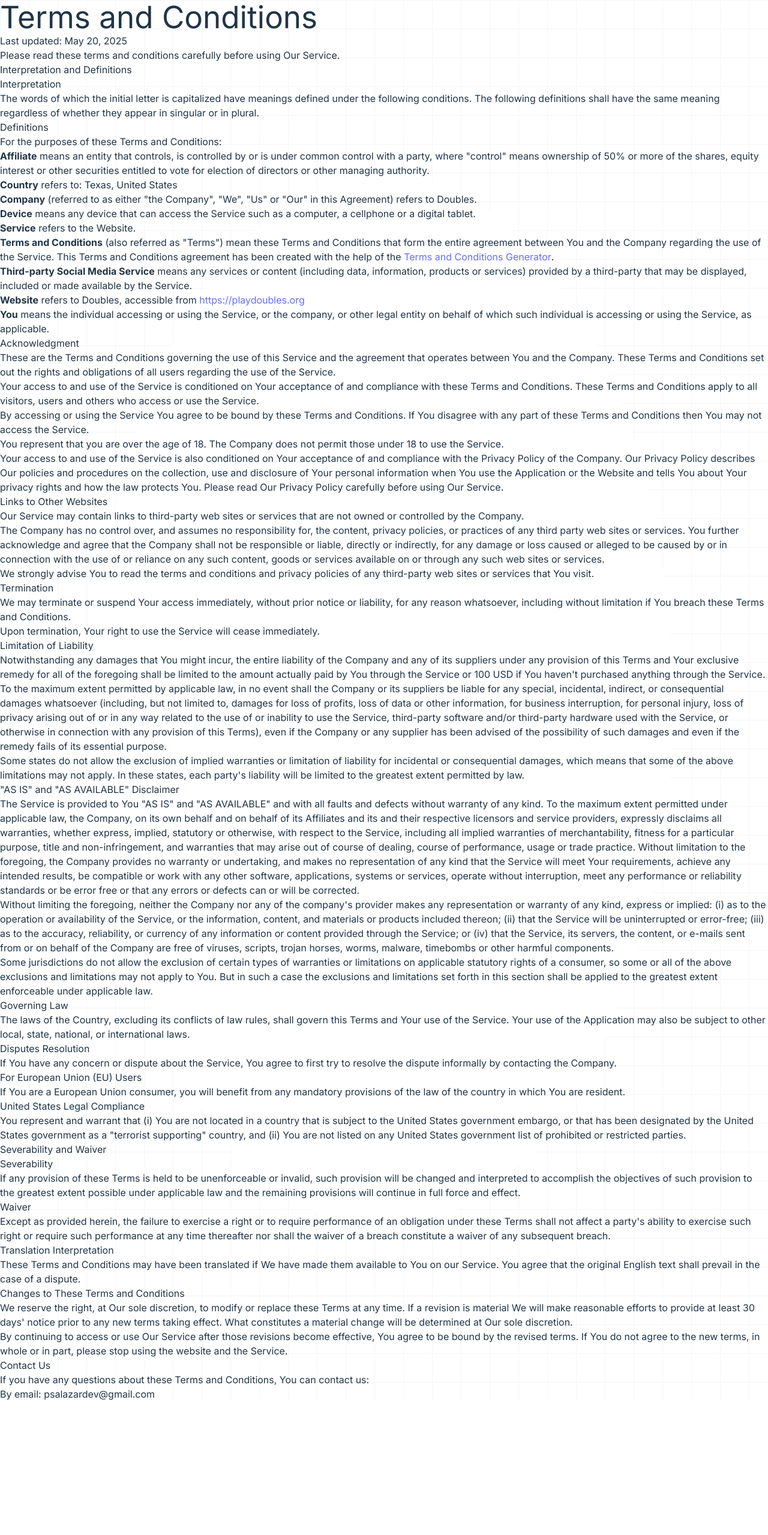
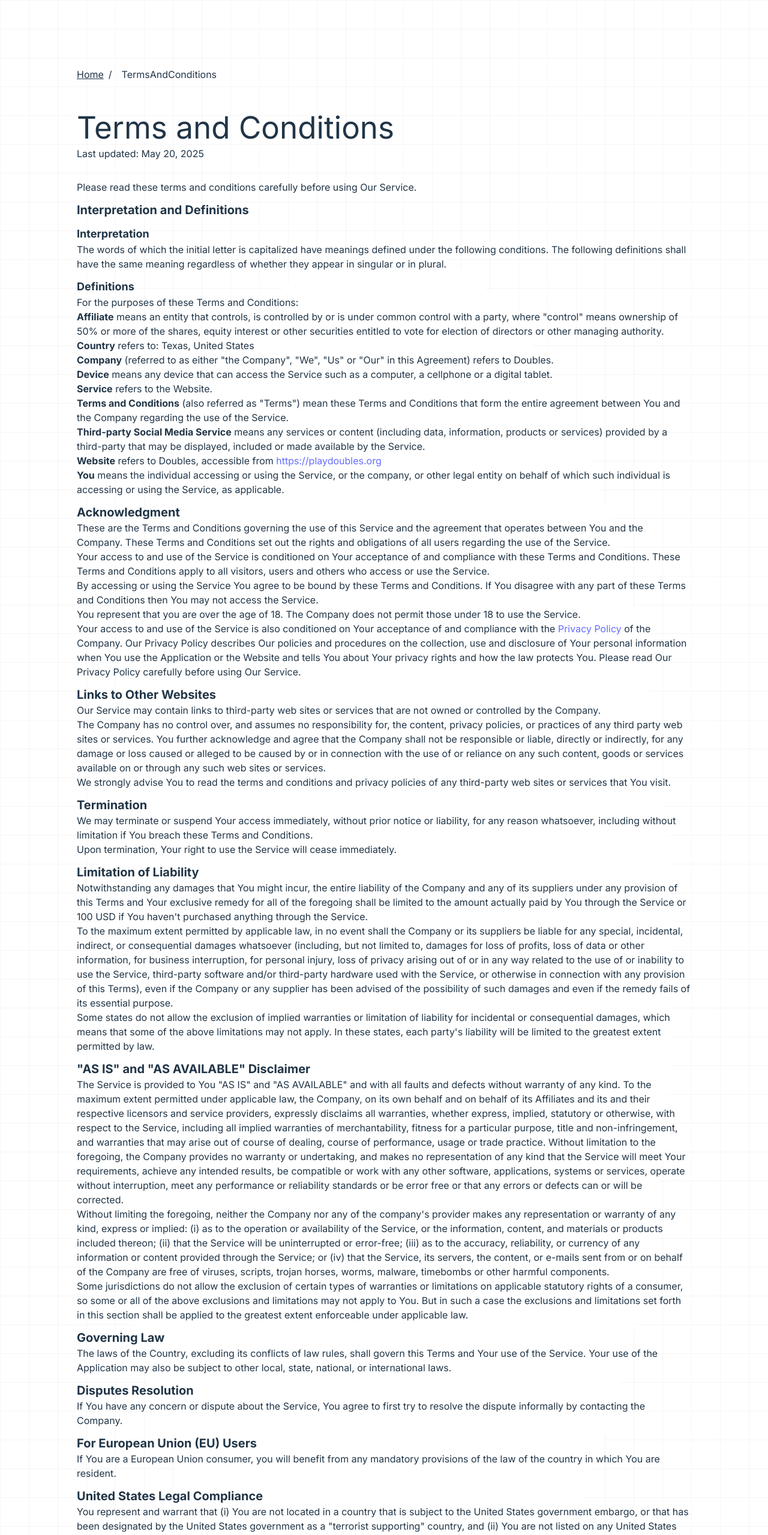
Before and after one commit to patriciosebastian/doubles, a React (Vite) app: page /terms in a window 1280 px wide. Shown: the top 2559 px of the page at 60% size. Before the commit the page ends 2336 px from the top, so only its background shows below. Built offline with nearby package versions, Linux system fonts and the light colour scheme.

Commit message:
added Breadcrumbs to TermsAndConditions and updated copy on the page

```diff
--- a/src/pages/TermsAndConditions.jsx
+++ b/src/pages/TermsAndConditions.jsx
@@ -1,13 +1,26 @@
+import { Link } from "react-router";
+import BreadCrumbs from "../components/BreadCrumbs"
+
 export default function TermsAndConditions() {
+  const paths = [
+    { name: 'Home', url: '/' },
+    { name: 'TermsAndConditions', url: '' },
+  ];
+
   return (
-    <>
-      <h1>Terms and Conditions</h1>
-      <p>Last updated: May 20, 2025</p>
+    <div className="w-4/5 mx-auto mb-12">
+      <BreadCrumbs
+        paths={paths}
+        className="mt-28 mb-12"
+      />
+
+      <h1 className="mb-1">Terms and Conditions</h1>
+      <p className="mb-8">Last updated: May 20, 2025</p>
       <p>Please read these terms and conditions carefully before using Our Service.</p>
-      <h2>Interpretation and Definitions</h2>
-      <h3>Interpretation</h3>
+      <h2 className="text-xl font-semibold mt-3">Interpretation and Definitions</h2>
+      <h3 className="text-lg font-semibold mt-3">Interpretation</h3>
       <p>The words of which the initial letter is capitalized have meanings defined under the following conditions. The following definitions shall have the same meaning regardless of whether they appear in singular or in plural.</p>
-      <h3>Definitions</h3>
+      <h3 className="text-lg font-semibold mt-3">Definitions</h3>
       <p>For the purposes of these Terms and Conditions:</p>
       <ul>
       <li>
@@ -26,7 +39,7 @@ export default function TermsAndConditions() {
       <p><strong>Service</strong> refers to the Website.</p>
       </li>
       <li>
-      <p><strong>Terms and Conditions</strong> (also referred as &quot;Terms&quot;) mean these Terms and Conditions that form the entire agreement between You and the Company regarding the use of the Service. This Terms and Conditions agreement has been created with the help of the <a href="https://www.termsfeed.com/terms-conditions-generator/" target="_blank">Terms and Conditions Generator</a>.</p>
+      <p><strong>Terms and Conditions</strong> (also referred as &quot;Terms&quot;) mean these Terms and Conditions that form the entire agreement between You and the Company regarding the use of the Service.</p>
       </li>
       <li>
       <p><strong>Third-party Social Media Service</strong> means any services or content (including data, information, products or services) provided by a third-party that may be displayed, included or made available by the Service.</p>
@@ -38,51 +51,51 @@ export default function TermsAndConditions() {
       <p><strong>You</strong> means the individual accessing or using the Service, or the company, or other legal entity on behalf of which such individual is accessing or using the Service, as applicable.</p>
       </li>
       </ul>
-      <h2>Acknowledgment</h2>
+      <h2 className="text-xl font-semibold mt-3">Acknowledgment</h2>
       <p>These are the Terms and Conditions governing the use of this Service and the agreement that operates between You and the Company. These Terms and Conditions set out the rights and obligations of all users regarding the use of the Service.</p>
       <p>Your access to and use of the Service is conditioned on Your acceptance of and compliance with these Terms and Conditions. These Terms and Conditions apply to all visitors, users and others who access or use the Service.</p>
       <p>By accessing or using the Service You agree to be bound by these Terms and Conditions. If You disagree with any part of these Terms and Conditions then You may not access the Service.</p>
       <p>You represent that you are over the age of 18. The Company does not permit those under 18 to use the Service.</p>
-      <p>Your access to and use of the Service is also conditioned on Your acceptance of and compliance with the Privacy Policy of the Company. Our Privacy Policy describes Our policies and procedures on the collection, use and disclosure of Your personal information when You use the Application or the Website and tells You about Your privacy rights and how the law protects You. Please read Our Privacy Policy carefully before using Our Service.</p>
-      <h2>Links to Other Websites</h2>
+      <p>Your access to and use of the Service is also conditioned on Your acceptance of and compliance with the <Link to="/privacy-policy">Privacy Policy</Link> of the Company. Our Privacy Policy describes Our policies and procedures on the collection, use and disclosure of Your personal information when You use the Application or the Website and tells You about Your privacy rights and how the law protects You. Please read Our Privacy Policy carefully before using Our Service.</p>
+      <h2 className="text-xl font-semibold mt-3">Links to Other Websites</h2>
       <p>Our Service may contain links to third-party web sites or services that are not owned or controlled by the Company.</p>
       <p>The Company has no control over, and assumes no responsibility for, the content, privacy policies, or practices of any third party web sites or services. You further acknowledge and agree that the Company shall not be responsible or liable, directly or indirectly, for any damage or loss caused or alleged to be caused by or in connection with the use of or reliance on any such content, goods or services available on or through any such web sites or services.</p>
       <p>We strongly advise You to read the terms and conditions and privacy policies of any third-party web sites or services that You visit.</p>
-      <h2>Termination</h2>
+      <h2 className="text-xl font-semibold mt-3">Termination</h2>
       <p>We may terminate or suspend Your access immediately, without prior notice or liability, for any reason whatsoever, including without limitation if You breach these Terms and Conditions.</p>
       <p>Upon termination, Your right to use the Service will cease immediately.</p>
-      <h2>Limitation of Liability</h2>
+      <h2 className="text-xl font-semibold mt-3">Limitation of Liability</h2>
       <p>Notwithstanding any damages that You might incur, the entire liability of the Company and any of its suppliers under any provision of this Terms and Your exclusive remedy for all of the foregoing shall be limited to the amount actually paid by You through the Service or 100 USD if You haven&apos;t purchased anything through the Service.</p>
       <p>To the maximum extent permitted by applicable law, in no event shall the Company or its suppliers be liable for any special, incidental, indirect, or consequential damages whatsoever (including, but not limited to, damages for loss of profits, loss of data or other information, for business interruption, for personal injury, loss of privacy arising out of or in any way related to the use of or inability to use the Service, third-party software and/or third-party hardware used with the Service, or otherwise in connection with any provision of this Terms), even if the Company or any supplier has been advised of the possibility of such damages and even if the remedy fails of its essential purpose.</p>
       <p>Some states do not allow the exclusion of implied warranties or limitation of liability for incidental or consequential damages, which means that some of the above limitations may not apply. In these states, each party&apos;s liability will be limited to the greatest extent permitted by law.</p>
-      <h2>&quot;AS IS&quot; and &quot;AS AVAILABLE&quot; Disclaimer</h2>
+      <h2 className="text-xl font-semibold mt-3">&quot;AS IS&quot; and &quot;AS AVAILABLE&quot; Disclaimer</h2>
       <p>The Service is provided to You &quot;AS IS&quot; and &quot;AS AVAILABLE&quot; and with all faults and defects without warranty of any kind. To the maximum extent permitted under applicable law, the Company, on its own behalf and on behalf of its Affiliates and its and their respective licensors and service providers, expressly disclaims all warranties, whether express, implied, statutory or otherwise, with respect to the Service, including all implied warranties of merchantability, fitness for a particular purpose, title and non-infringement, and warranties that may arise out of course of dealing, course of performance, usage or trade practice. Without limitation to the foregoing, the Company provides no warranty or undertaking, and makes no representation of any kind that the Service will meet Your requirements, achieve any intended results, be compatible or work with any other software, applications, systems or services, operate without interruption, meet any performance or reliability standards or be error free or that any errors or defects can or will be corrected.</p>
       <p>Without limiting the foregoing, neither the Company nor any of the company&apos;s provider makes any representation or warranty of any kind, express or implied: (i) as to the operation or availability of the Service, or the information, content, and materials or products included thereon; (ii) that the Service will be uninterrupted or error-free; (iii) as to the accuracy, reliability, or currency of any information or content provided through the Service; or (iv) that the Service, its servers, the content, or e-mails sent from or on behalf of the Company are free of viruses, scripts, trojan horses, worms, malware, timebombs or other harmful components.</p>
       <p>Some jurisdictions do not allow the exclusion of certain types of warranties or limitations on applicable statutory rights of a consumer, so some or all of the above exclusions and limitations may not apply to You. But in such a case the exclusions and limitations set forth in this section shall be applied to the greatest extent enforceable under applicable law.</p>
-      <h2>Governing Law</h2>
+      <h2 className="text-xl font-semibold mt-3">Governing Law</h2>
       <p>The laws of the Country, excluding its conflicts of law rules, shall govern this Terms and Your use of the Service. Your use of the Application may also be subject to other local, state, national, or international laws.</p>
-      <h2>Disputes Resolution</h2>
+      <h2 className="text-xl font-semibold mt-3">Disputes Resolution</h2>
       <p>If You have any concern or dispute about the Service, You agree to first try to resolve the dispute informally by contacting the Company.</p>
-      <h2>For European Union (EU) Users</h2>
+      <h2 className="text-xl font-semibold mt-3">For European Union (EU) Users</h2>
       <p>If You are a European Union consumer, you will benefit from any mandatory provisions of the law of the country in which You are resident.</p>
-      <h2>United States Legal Compliance</h2>
+      <h2 className="text-xl font-semibold mt-3">United States Legal Compliance</h2>
       <p>You represent and warrant that (i) You are not located in a country that is subject to the United States government embargo, or that has been designated by the United States government as a &quot;terrorist supporting&quot; country, and (ii) You are not listed on any United States government list of prohibited or restricted parties.</p>
-      <h2>Severability and Waiver</h2>
-      <h3>Severability</h3>
+      <h2 className="text-xl font-semibold mt-3">Severability and Waiver</h2>
+      <h3 className="text-lg font-semibold mt-3">Severability</h3>
       <p>If any provision of these Terms is held to be unenforceable or invalid, such provision will be changed and interpreted to accomplish the objectives of such provision to the greatest extent possible under applicable law and the remaining provisions will continue in full force and effect.</p>
-      <h3>Waiver</h3>
+      <h3 className="text-lg font-semibold mt-3">Waiver</h3>
       <p>Except as provided herein, the failure to exercise a right or to require performance of an obligation under these Terms shall not affect a party&apos;s ability to exercise such right or require such performance at any time thereafter nor shall the waiver of a breach constitute a waiver of any subsequent breach.</p>
-      <h2>Translation Interpretation</h2>
+      <h2 className="text-xl font-semibold mt-3">Translation Interpretation</h2>
       <p>These Terms and Conditions may have been translated if We have made them available to You on our Service.
       You agree that the original English text shall prevail in the case of a dispute.</p>
-      <h2>Changes to These Terms and Conditions</h2>
+      <h2 className="text-xl font-semibold mt-3">Changes to These Terms and Conditions</h2>
       <p>We reserve the right, at Our sole discretion, to modify or replace these Terms at any time. If a revision is material We will make reasonable efforts to provide at least 30 days&apos; notice prior to any new terms taking effect. What constitutes a material change will be determined at Our sole discretion.</p>
       <p>By continuing to access or use Our Service after those revisions become effective, You agree to be bound by the revised terms. If You do not agree to the new terms, in whole or in part, please stop using the website and the Service.</p>
-      <h2>Contact Us</h2>
+      <h2 className="text-xl font-semibold mt-3">Contact Us</h2>
       <p>If you have any questions about these Terms and Conditions, You can contact us:</p>
       <ul>
       <li>By email: psalazardev@gmail.com</li>
       </ul>
-    </>
+    </div>
   );
 };
```
